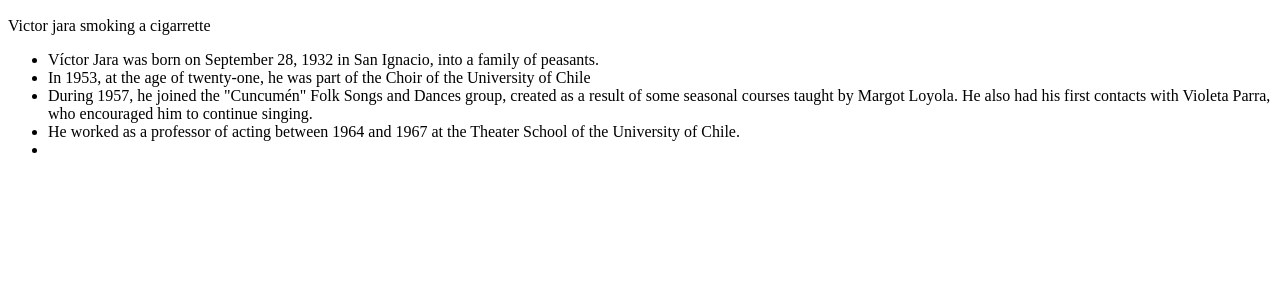
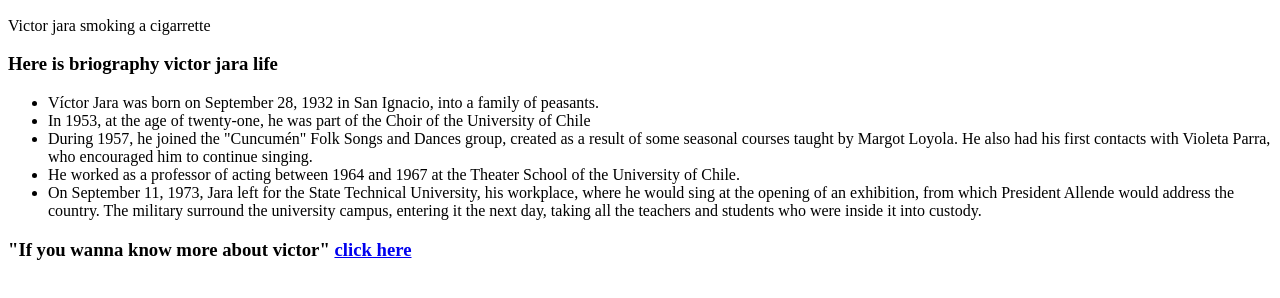
Before and after one commit to WalidAmmarAli/Microverse-TrialsTwo, a plain HTML site: page index.html in a window 1280 px wide. Shown: the part 424-722 px from the top of the page. Drawn offline with Linux system fonts and the light colour scheme.

Commit message:
html finished

```diff
--- a/index.html
+++ b/index.html
@@ -5,24 +5,31 @@
     <title>Fork Me! FCC: Test Suite Template</title>
     <link rel="stylesheet" href="css/style.css">
   </head>
-<main id="main">
+
   <body>
+    <main id="main">
     <h1 id="title"> Victor Jara</h1>
     <h3 id="sub-title">Love is a path that suddenly appears, and from so much walking you lose it"</h3>
     <div id="img-div">
       <img src="https://m.elmostrador.cl/media/2019/10/victor-jara-900x600UTalca.png" alt="" id="img">
       <p id="img-caption"> Victor jara smoking a cigarrette</p>
     </div>
-    <p id="tribute-info">
+    <section id="tribute-info">
+    <h3> Here is briography victor jara life </h3>
       <ul>
         <li> Víctor Jara was born on September 28, 1932 in San Ignacio, into a family of peasants.</li>
         <li>In 1953, at the age of twenty-one, he was part of the Choir of the University of Chile</li>
         <li>During 1957, he joined the "Cuncumén" Folk Songs and Dances group, created as a result of some seasonal courses taught by Margot Loyola. He also had his first contacts with Violeta Parra, who encouraged him to continue singing.</li>
         <li>He worked as a professor of acting between 1964 and 1967 at the Theater School of the University of Chile.</li>
-        <li></li>
+        <li>On September 11, 1973, Jara left for the State Technical University, his workplace, where he would sing at the opening of an exhibition, from which President Allende would address the country. The military surround the university campus, entering it the next day, taking all the teachers and students who were inside it into custody.</li>
       </ul>
-    </p>
+      <h3> "If you wanna know more about victor"
+        <a href="https://en.wikipedia.org/wiki/V%C3%ADctor_Jara" target="_blank">click here</a>
+      </h3>
+    </section>
+
+  </main>
   </body>
 
-</main>
+
 </html>
```
